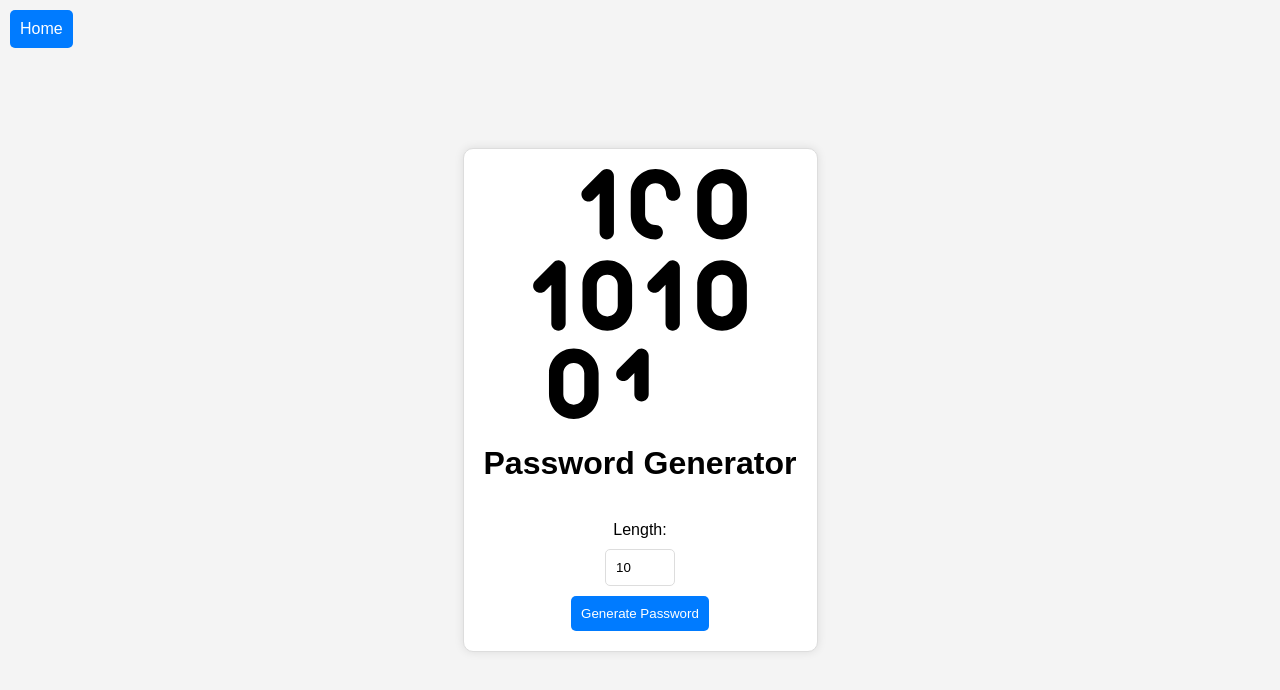
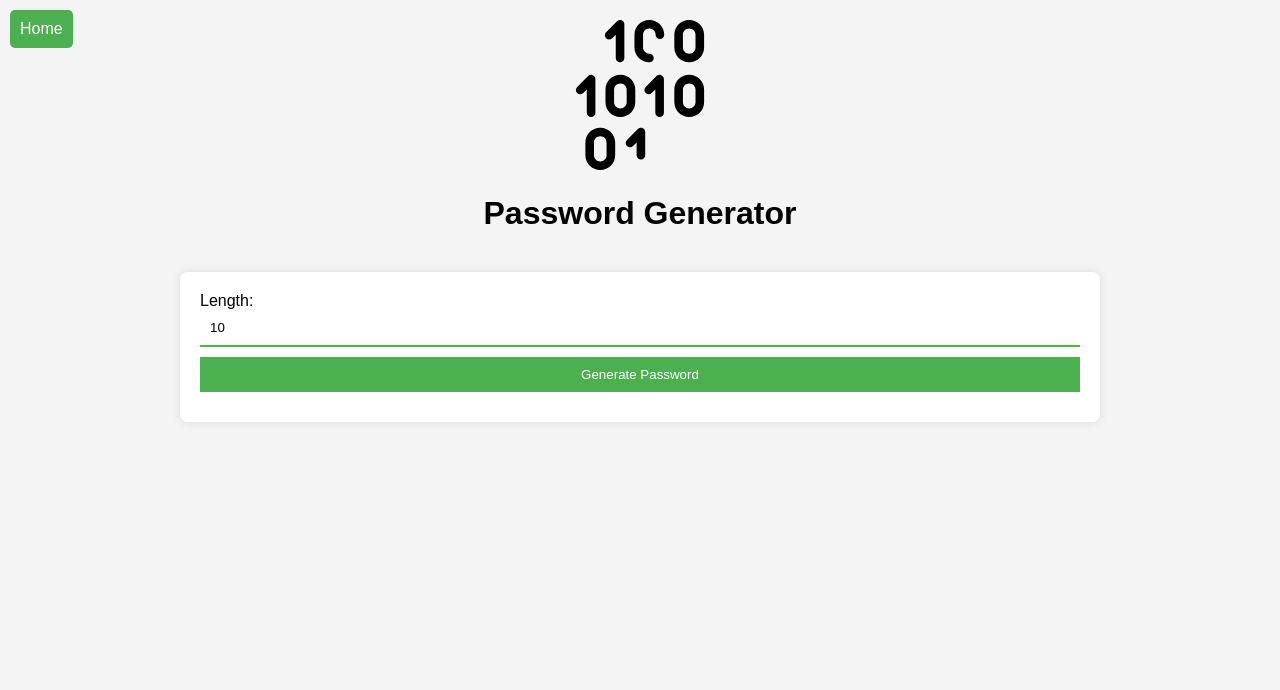
Before and after one commit to jwt2706/PasswordGenerator, a website: page public/index.html in a window 1280 px wide. Drawn offline with Linux system fonts and the light colour scheme.

Commit message:
finally some okay styling

```diff
--- a/public/styles.css
+++ b/public/styles.css
@@ -1,66 +1,75 @@
 body {
-  display: flex;
-  flex-direction: column;
-  align-items: center;
-  justify-content: center;
+  font-family: Arial, sans-serif;
   margin: 0;
   padding: 0;
-  font-family: Arial, sans-serif;
-  height: 100vh;
   background-color: #f4f4f4;
 }
 
 .container {
+  max-width: 960px;
+  margin: 0 auto;
+  padding: 20px;
+  box-sizing: border-box;
+}
+
+img {
+  width: 150px;
+  height: 150px;
+}
+
+.form {
+  background: #fff;
+  padding: 20px;
+  border-radius: 8px;
+  box-shadow: 0px 0px 10px rgba(0, 0, 0, 0.1);
+}
+
+input,
+button {
+  width: 100%;
+  padding: 10px;
+  margin-bottom: 10px;
+  box-sizing: border-box;
+  border: none;
+  outline: none;
+}
+
+input {
+  border-bottom: 2px solid #4caf50;
+  background: transparent;
+}
+
+button {
+  background-color: #4caf50;
+  color: white;
+  cursor: pointer;
+}
+
+button:hover {
+  background-color: #45a049;
+}
+
+.response-box {
+  border: 1px solid #ccc;
+  padding: 10px;
+  margin-top: 10px;
+  background-color: #f9f9f9;
   display: flex;
-  flex-direction: column;
+  justify-content: space-between;
   align-items: center;
-  justify-content: center;
-  background-color: #fff;
-  padding: 20px;
-  border-radius: 10px;
-  box-shadow: 0px 0px 10px rgba(0, 0, 0, 0.1);
-  border: 1px solid #ddd;
 }
 
 .home-button {
-  position: absolute;
+  position: fixed;
   top: 10px;
   left: 10px;
-  background-color: #007bff;
-  color: #fff;
   padding: 10px;
+  background-color: #4caf50;
+  color: white;
+  text-decoration: none;
   border-radius: 5px;
-  text-decoration: none;
 }
 
-.form {
-  display: flex;
-  flex-direction: column;
-  align-items: center;
-  width: 100%;
+.home-button:hover {
+  background-color: #45a049;
 }
-
-.form input {
-  margin-top: 10px;
-  padding: 10px;
-  border-radius: 5px;
-  border: 1px solid #ddd;
-}
-
-.form button {
-  margin-top: 10px;
-  padding: 10px;
-  border-radius: 5px;
-  border: none;
-  background-color: #007bff;
-  color: #fff;
-  cursor: pointer;
-}
-
-.response-box {
-  margin-top: 20px;
-  padding: 10px;
-  border: 1px solid #007bff;
-  border-radius: 5px;
-  width: 100%;
-}
```
